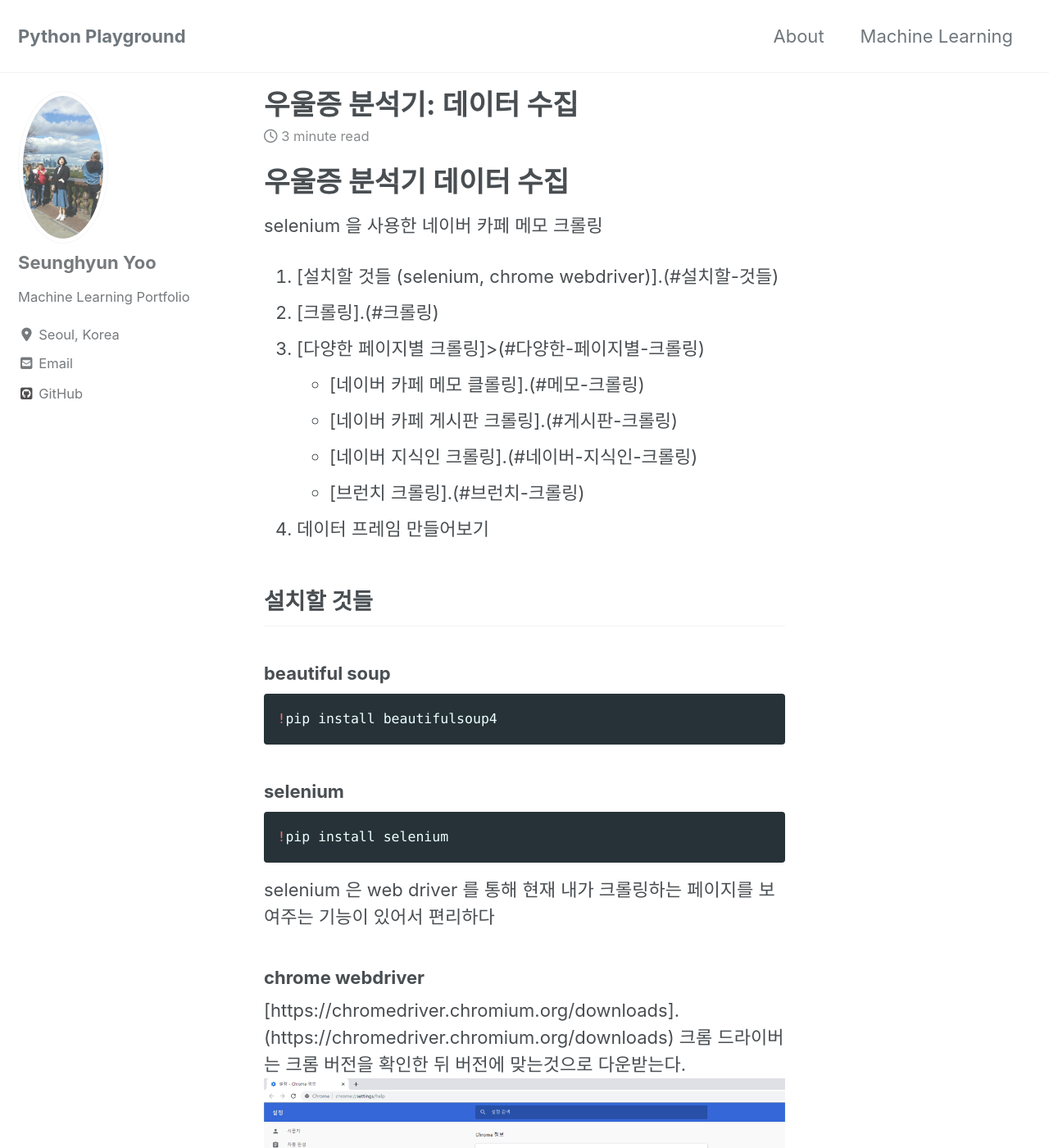
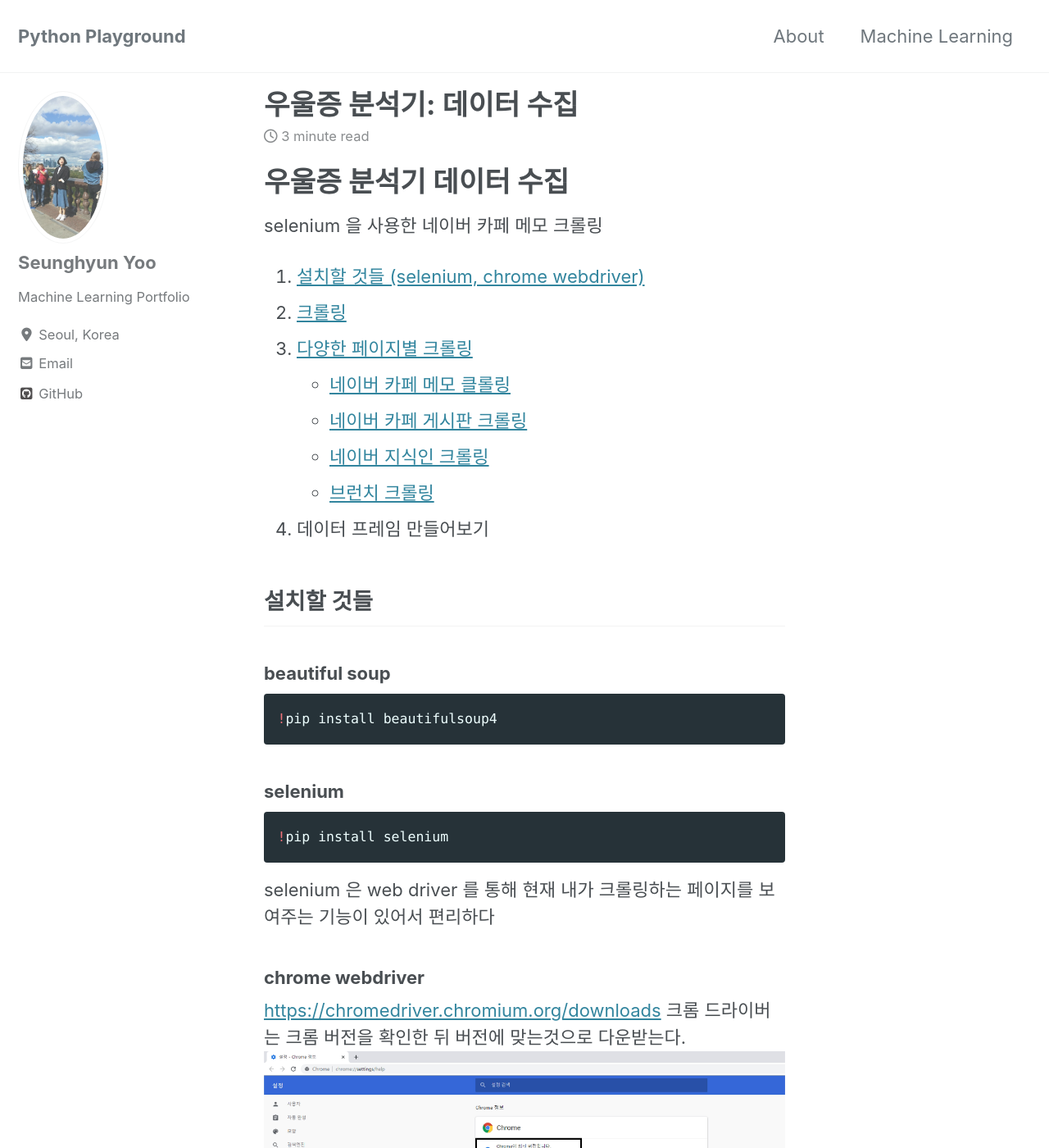
Before and after one commit to shyoo90/shyoo90.github.io, a Jekyll site: the page built from _posts/2019-10-31-crawling.md, in a window 1280 px wide and 1400 px high. Shown: the whole window at 82% size. Built offline with Jekyll 4.4.1, drawn with Linux system fonts in a browser that asks for light colours; cached includes are drawn as plain includes; nearby versions of some CDN libraries.

Commit message:
Update 2019-10-31-crawling.md

````diff
--- a/_posts/2019-10-31-crawling.md
+++ b/_posts/2019-10-31-crawling.md
@@ -7,13 +7,13 @@ excerpt: "Machine Learning, RNN, Data Science"
 # 우울증 분석기  데이터 수집
 selenium 을 사용한 네이버 카페 메모 크롤링
 
-1. [설치할 것들 (selenium, chrome webdriver)].(#설치할-것들)
-2. [크롤링].(#크롤링)
-3. [다양한 페이지별 크롤링]>(#다양한-페이지별-크롤링)
-* [네이버 카페 메모 클롤링].(#메모-크롤링)
-* [네이버 카페 게시판 크롤링].(#게시판-크롤링)
-* [네이버 지식인 크롤링].(#네이버-지식인-크롤링)
-* [브런치 크롤링].(#브런치-크롤링)
+1. [설치할 것들 (selenium, chrome webdriver)](#설치할-것들)
+2. [크롤링](#크롤링)
+3. [다양한 페이지별 크롤링](#다양한-페이지별-크롤링)
+* [네이버 카페 메모 클롤링](#메모-크롤링)
+* [네이버 카페 게시판 크롤링](#게시판-크롤링)
+* [네이버 지식인 크롤링](#네이버-지식인-크롤링)
+* [브런치 크롤링](#브런치-크롤링)
 2. 데이터 프레임 만들어보기
 
 ## 설치할 것들
@@ -27,7 +27,7 @@ selenium 을 사용한 네이버 카페 메모 크롤링
 ```
 selenium 은 web driver 를 통해 현재 내가 크롤링하는 페이지를 보여주는 기능이 있어서 편리하다
 ### chrome webdriver
-[https://chromedriver.chromium.org/downloads].(https://chromedriver.chromium.org/downloads)
+[https://chromedriver.chromium.org/downloads](https://chromedriver.chromium.org/downloads)
 크롬 드라이버는 크롬 버전을 확인한 뒤 버전에 맞는것으로 다운받는다.
 <img src="{{ site.url }}{{ site.baseurl }}/images/depression/4.jpg" alt="linearly separable data">
 <img src="{{ site.url }}{{ site.baseurl }}/images/depression/5.jpg" alt="linearly separable data">
````
